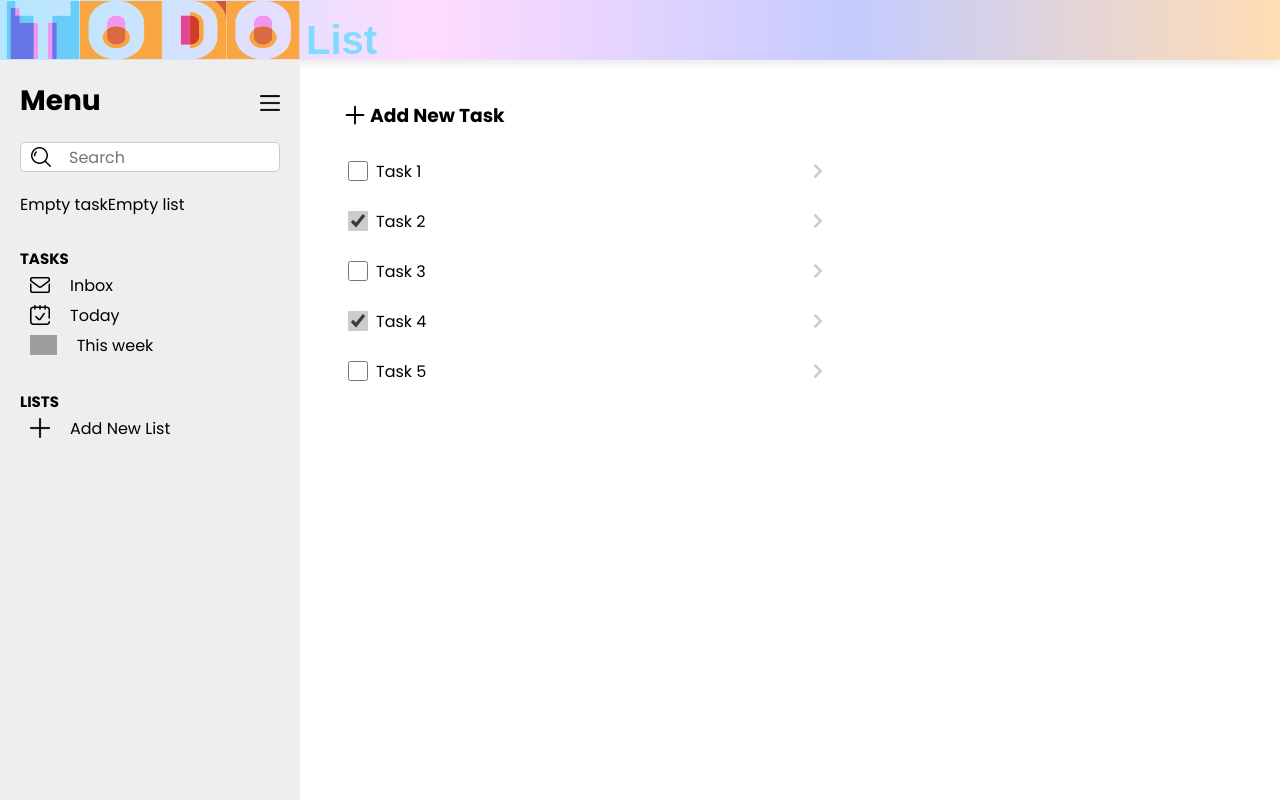
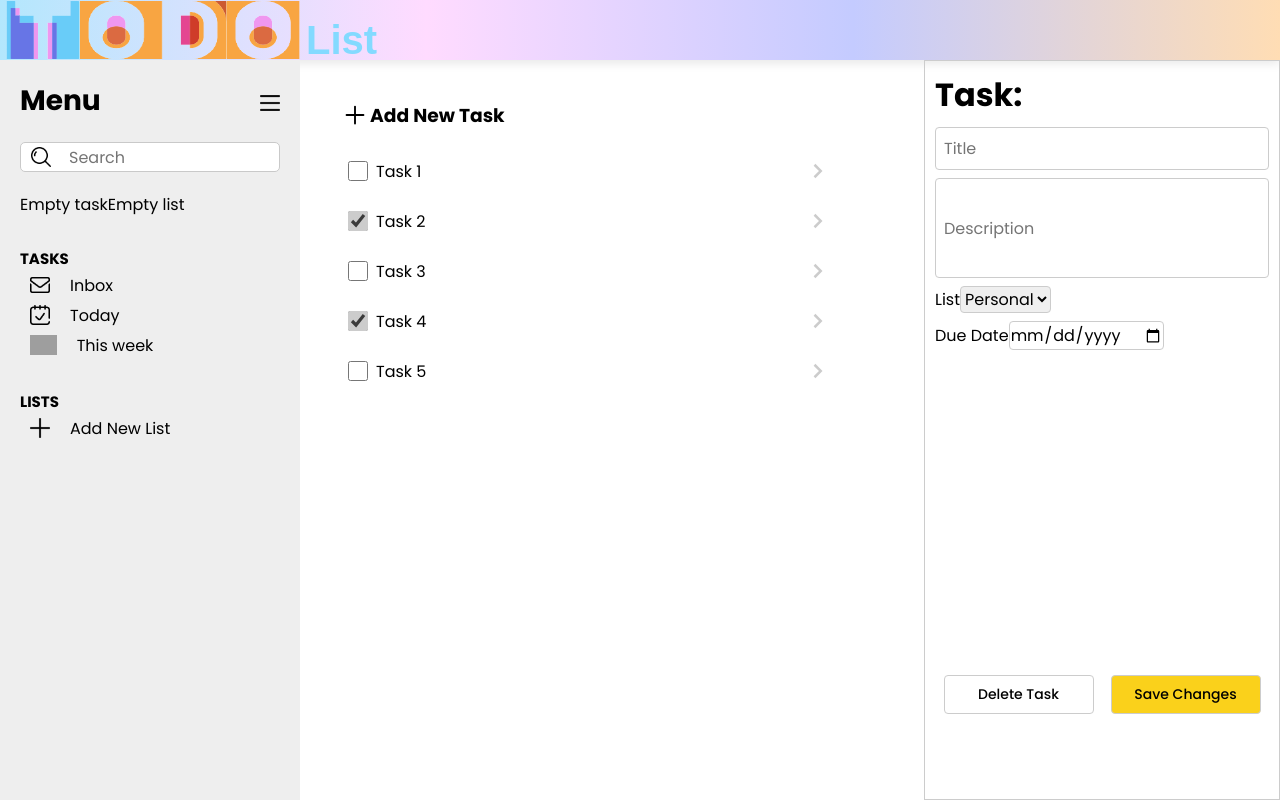
Before and after one commit to bilguundalaim/todo-list, a React (Vite) app: page / in a window 1280 px wide. Built offline with nearby package versions, Linux system fonts and the light colour scheme; grey boxes are pictures that could not be loaded.

Commit message:
task test

```diff
--- a/src/components/AddTask/AddTask.jsx
+++ b/src/components/AddTask/AddTask.jsx
@@ -3,7 +3,7 @@ import { setTask } from "../../functions/task";
 import { useState } from "react";
 import PropTypes from "prop-types"
 
-const AddTask = ({ isVisible }) => {
+const AddTask = (isVisible) => {
   const [newTask, setNewTask] = useState({
     title: "",
     description: "",
@@ -11,10 +11,12 @@ const AddTask = ({ isVisible }) => {
     dueDate: "",
   });
 
+  const [visibility, setVisibility] = useState(isVisible);
+
   const handleAddButton = () => {
     console.log(newTask);
     setTask(newTask);
-
+    setVisibility(false);
   };
 
   const handleTitleChange = (e) => {
@@ -48,7 +50,7 @@ const AddTask = ({ isVisible }) => {
   return (
     <div
       className={styles.container}
-      style={{ display: isVisible ? "flex" : "none" }}
+      style={{display: visibility ? "flex" : "none"}}
     >
       <h1>Task:</h1>
 
--- a/src/components/AddTask/AddTask.module.css
+++ b/src/components/AddTask/AddTask.module.css
@@ -10,7 +10,6 @@
   position: absolute;
   top: 0;
   right: 0;
-  display: none;
 }
 
 input, select {
```
